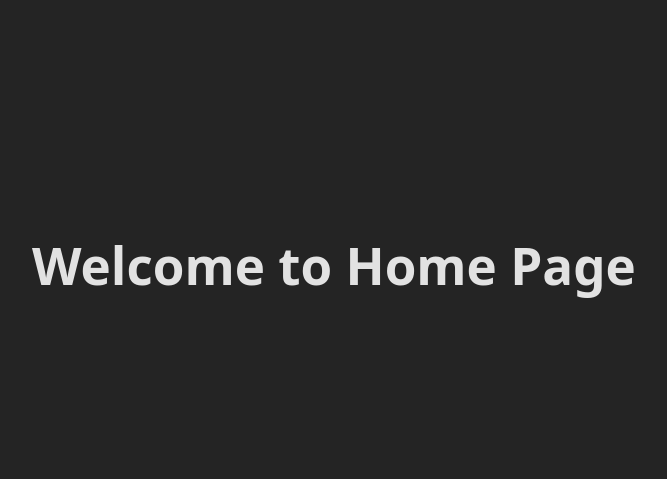
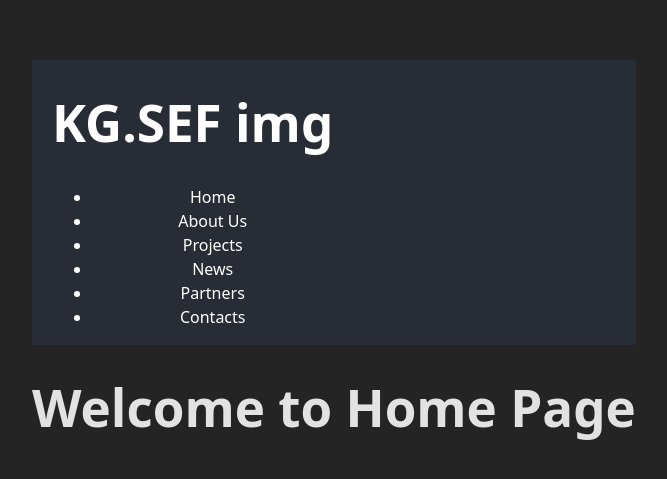
Before and after one commit to Scr00b1e/kg.sef, a React (Vite) app: page / in a window 1280 px wide. Shown: the part 135-614 px from the top of the page, without its empty margins (306-973 px from the left). Built offline with nearby package versions, Linux system fonts and the light colour scheme.

Commit message:
added styles

```diff
--- a/src/components/Header.jsx
+++ b/src/components/Header.jsx
@@ -1,13 +1,23 @@
+import { Link } from 'react-router-dom'
+import '../styles/header.scss'
 
 const Header = () => {
     return (
         <div className='header'>
-        <div className='container'>
-          <div className='header__inner'>
-
-          </div>
+            <div className='container'>
+                <div className='d-flex justify-content-between align-items-center'>
+                    <h1>KG.SEF img</h1>
+                    <ul>
+                        <li>Home</li>
+                        <li>About Us</li>
+                        <li>Projects</li>
+                        <li>News</li>
+                        <li>Partners</li>
+                        <li>Contacts</li>
+                    </ul>
+                </div>
+            </div>
         </div>
-      </div>
     )
 }
 
--- /dev/null
+++ b/src/styles/header.scss
@@ -0,0 +1,10 @@
+.header {
+    background-color: #282c34;
+    min-height: 60px;
+    display: flex;
+    flex-direction: row;
+    align-items: center;
+    justify-content: space-between;
+    color: white;
+    padding: 0 20px;
+}
```
